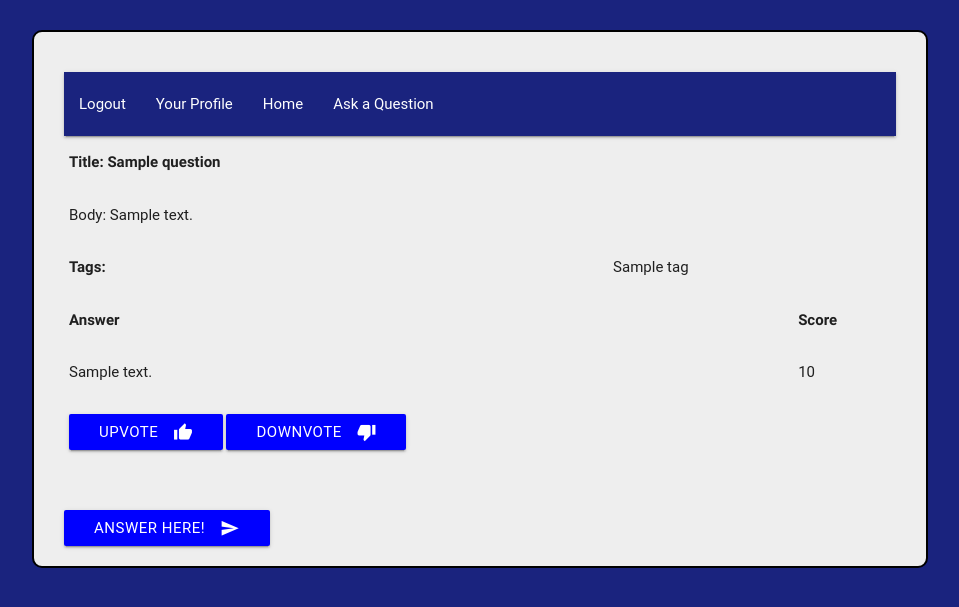
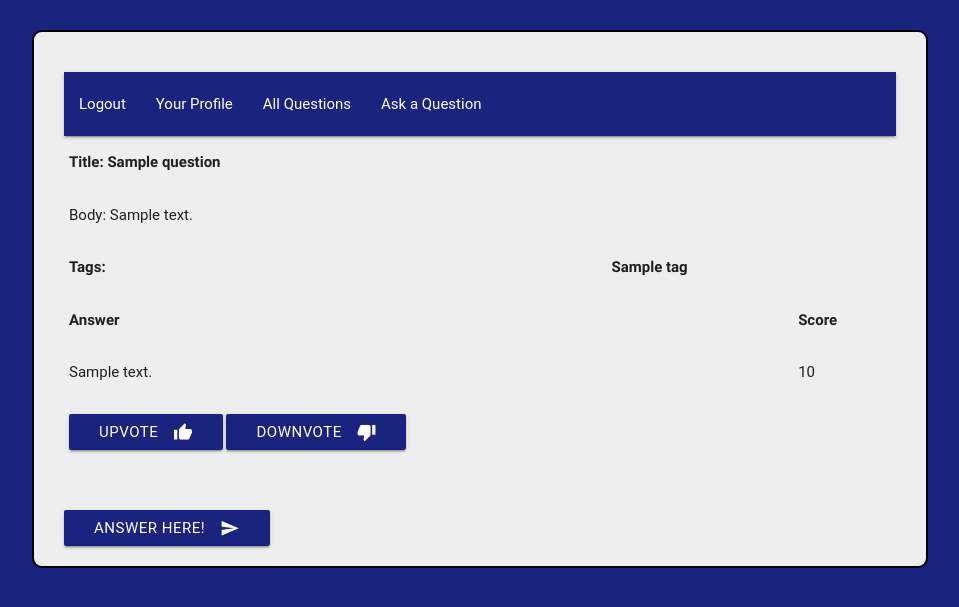
Before and after one commit to Cuddlemuffin007/nfl_exchange, a Django app: page /question/1/ in a window 1280 px wide. Shown: the top 607 px of the page, without its empty margins (160-1119 px from the left). Run offline with Django 3.2, Linux system fonts and the light colour scheme; a user stored in the database is signed in; tables that the repository leaves empty hold one stand-in row (values such as "Sample post"); some libraries are stand-ins or nearby versions; some web fonts are replaced.

```diff
--- a/nfl_app/static/style.css
+++ b/nfl_app/static/style.css
@@ -13,7 +13,7 @@ select {
     border-radius: 10px;
 }
 
-.btn {
+button {
   background-color: blue;
-  color: white
+  color: white;
 }
--- a/nfl_app/templates/base.html
+++ b/nfl_app/templates/base.html
@@ -16,7 +16,7 @@
         {% if user.is_authenticated %}
         <li><a href="{% url 'logout' %}">Logout</a></li>
         <li><a href="{% url 'user_profile_detail_view' user.id %}">Your Profile</a></li>
-        <li><a href="{% url 'question_list_view' %}">Home</a></li>
+        <li><a href="{% url 'question_list_view' %}">All Questions</a></li>
         <li><a href="{% url 'question_create_view' %}">Ask a Question</a></li>
         {% else %}
         <li><a href="{% url 'signup' %}">Register</a></li>
--- a/nfl_app/templates/nfl_app/answer_form.html
+++ b/nfl_app/templates/nfl_app/answer_form.html
@@ -6,7 +6,7 @@
 <form action="" method="post">
     {% csrf_token %}
     {{ form.as_p }}
-    <button class="btn waves-effect waves-light" type="submit" name="action">Answer
+    <button class="btn waves-effect waves-light indigo darken-4" type="submit" name="action">Answer
     <i class="material-icons right">send</i>
     </button>
 </form>
--- a/nfl_app/templates/nfl_app/question_detail.html
+++ b/nfl_app/templates/nfl_app/question_detail.html
@@ -7,7 +7,7 @@
 <tr><td>Body: {{ object.body }}</td></tr>
 <tr><th>Tags: </th>
 {% for tag in object.tags.all %}
-<td>{{ tag }}</td>
+<th>{{ tag }}</th>
 {% endfor %}
 </tr>
 </table>
@@ -19,15 +19,15 @@
     <tr><td>{{ answer.body }}</td>
         <td>{{ answer.score }}</td></tr>
   <tr><td><a href="{% url 'upvote_create_view' answer.pk %}">
-    <button class="btn waves-effect waves-light" type="submit" name="action">Upvote
+    <button class="btn waves-effect waves-light indigo darken-4" type="submit" name="action">Upvote
     <i class="material-icons right">thumb_up</i></button></a>
     <a href="{% url 'downvote_create_view' answer.pk %}">
-    <button class="btn waves-effect waves-light" type="submit" name="action">Downvote
+    <button class="btn waves-effect waves-light indigo darken-4" type="submit" name="action">Downvote
       <i class="material-icons right">thumb_down</i></button></a></td></tr>
   {% endfor %}
 </table>
 <br><br>
 <a href="{% url 'answer_create_view' object.pk %}">
-<button class="btn waves-effect waves-light" type="submit" name="action">Answer Here!
+<button class="btn waves-effect waves-light indigo darken-4" type="submit" name="action">Answer Here!
   <i class="material-icons right">send</i></button></a>
 {% endblock %}
--- a/nfl_app/templates/nfl_app/question_form.html
+++ b/nfl_app/templates/nfl_app/question_form.html
@@ -8,8 +8,8 @@
     {{ form.as_p }}
     <input type='text' name='tags' placeholder='tag1, tag2'>
     <label for='tags'>Tags:</label>
-
-    <button class="btn waves-effect waves-light" type="submit" name="action">Post Your Question
+    <br><br><br>
+    <button class="btn waves-effect waves-light indigo darken-4" type="submit" name="action">Post Your Question
     <i class="material-icons right">send</i>
     </button>
 </form>
--- a/nfl_app/templates/nfl_app/question_list.html
+++ b/nfl_app/templates/nfl_app/question_list.html
@@ -5,8 +5,12 @@
         <br>
         <table class="highlight">
         <th>Question Title</th>
+        <th>Tags:</th>
     {% for question in object_list %}
-        <tr><td><a href="{% url 'question_detail_view' question.id %}">{{ question.title }}</a></td></tr>
+        <tr><td><a href="{% url 'question_detail_view' question.id %}">{{ question.title }}</a></td>
+          {% for tag in question.tags.all %}
+        <td><a href="{% url 'tag_detail_view' tag.id %}">{{ tag }}</a></td>
+        {% endfor %}</tr>
     {% endfor %}
         </table>
         <br>
```
